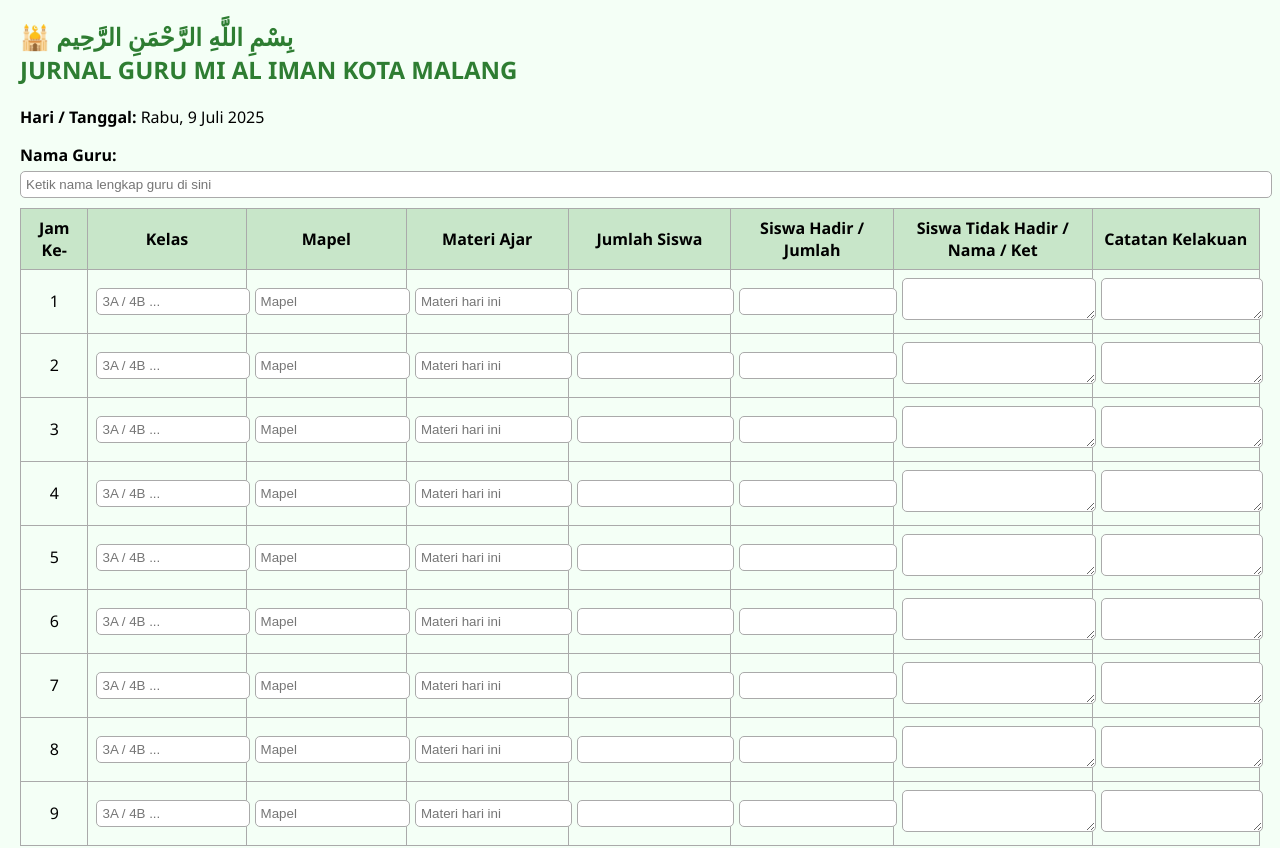
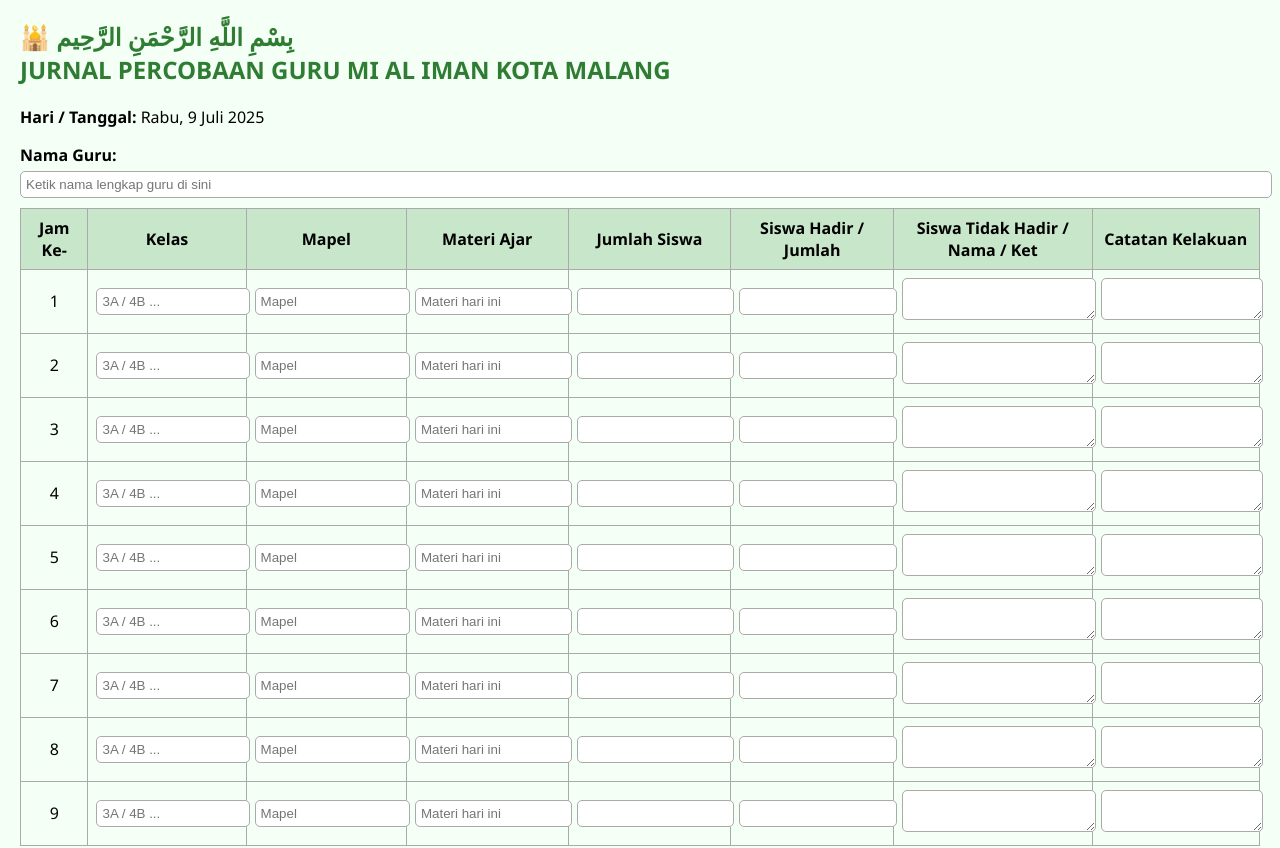
Before and after one commit to Muafi28/percobaan, a plain HTML site: page index.html in a window 1280 px wide. Shown: the top 848 px of the page. Drawn offline with Linux system fonts and the light colour scheme.

Commit message:
Update index.html
PERBAIKAN

```diff
--- a/index.html
+++ b/index.html
@@ -59,7 +59,7 @@
 </head>
 <body>
 
-  <h2>🕌 بِسْمِ اللَّهِ الرَّحْمَنِ الرَّحِيم <br>JURNAL GURU MI AL IMAN KOTA MALANG</h2>
+  <h2>🕌 بِسْمِ اللَّهِ الرَّحْمَنِ الرَّحِيم <br>JURNAL PERCOBAAN GURU MI AL IMAN KOTA MALANG</h2>
 
   <p><strong>Hari / Tanggal:</strong> <span id="tanggal"></span></p>
 
```
